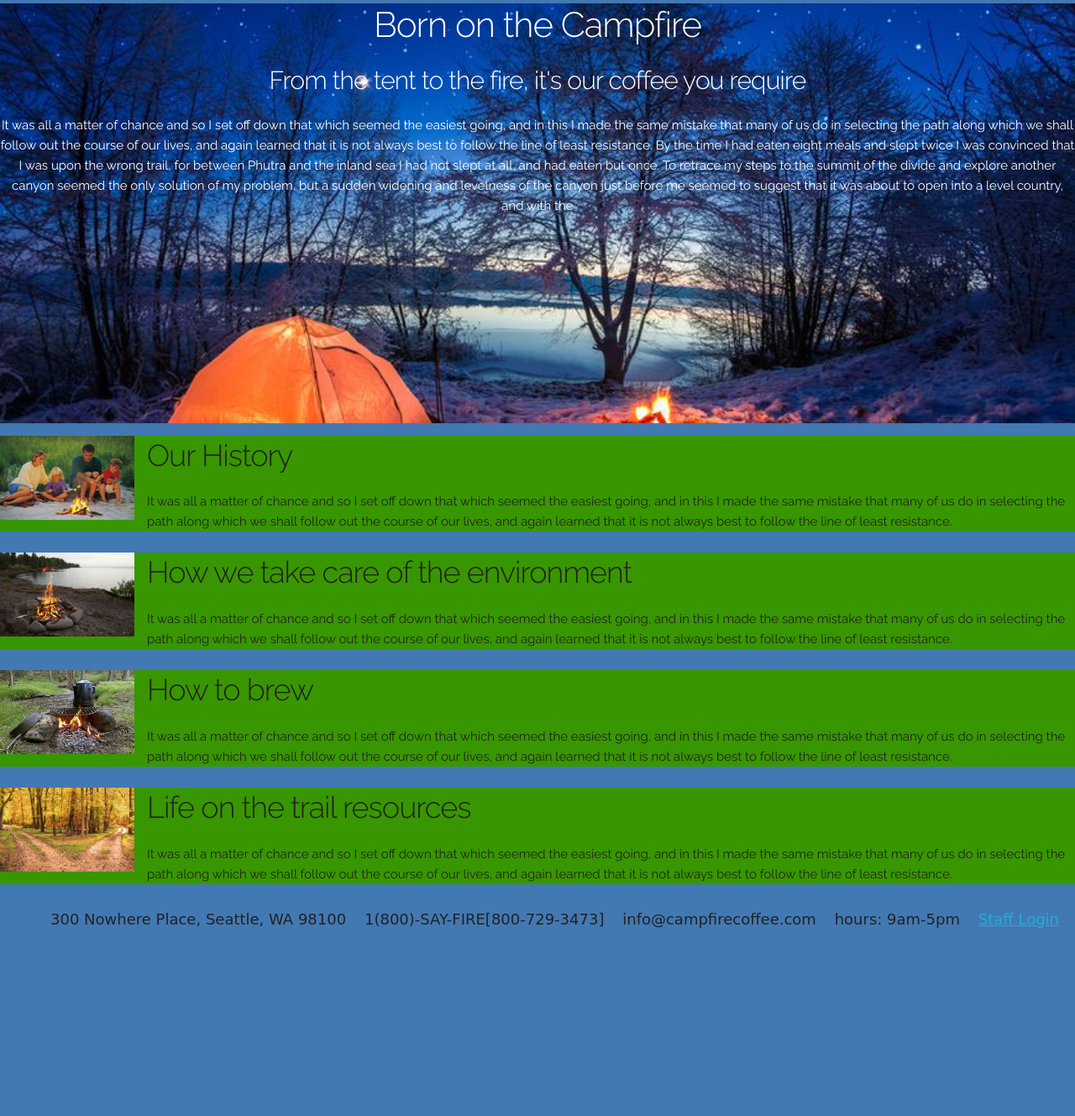
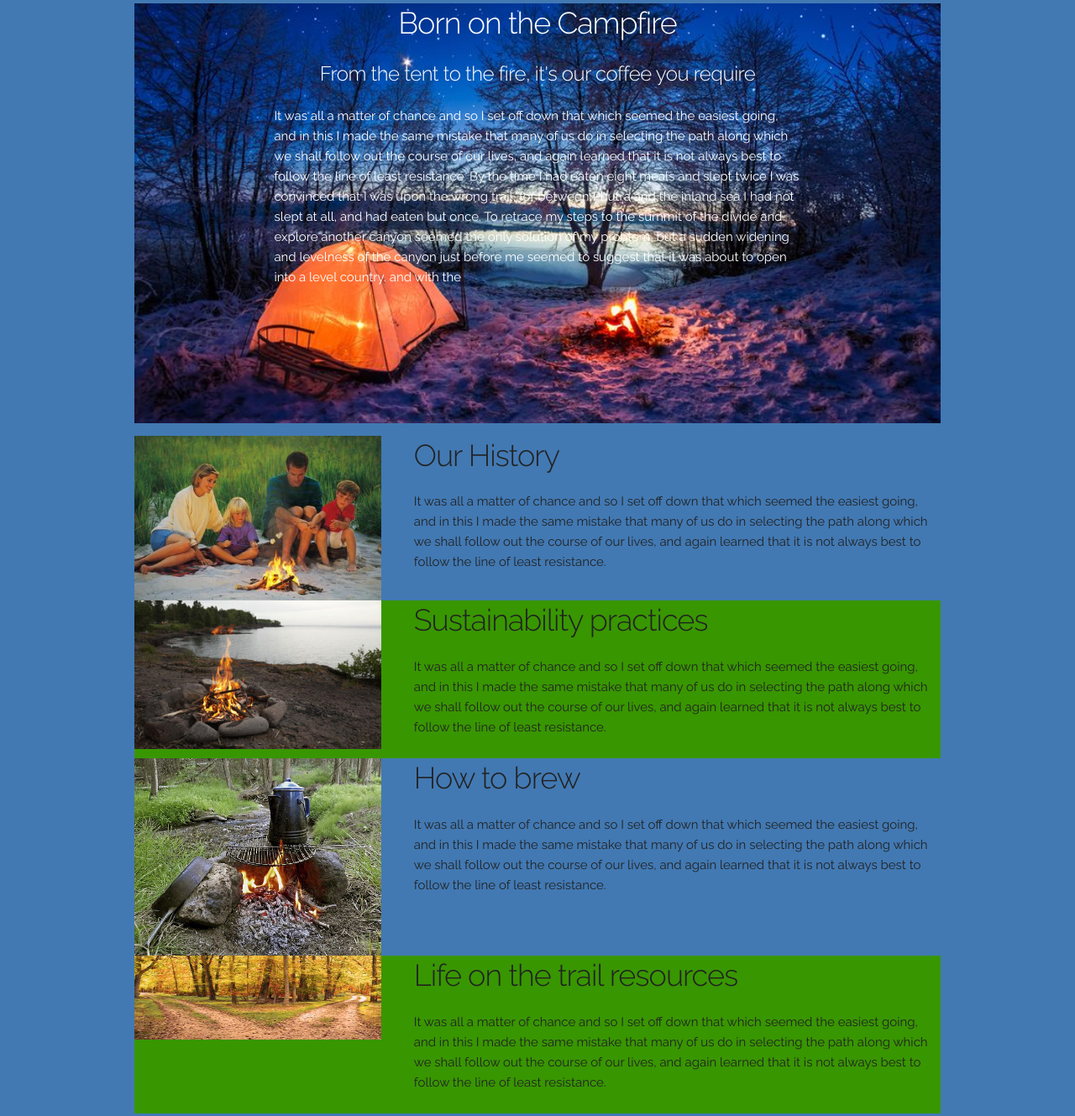
Before and after one commit to gregmagdsick/campfire_coffee_201_week2, a plain HTML site: page index.html in a window 1280 px wide. Shown: the part 116-1445 px from the top of the page at 84% size. Before the commit the page ends 1254 px from the top, so only its background shows below. Drawn offline with Linux system fonts and the light colour scheme.

Commit message:
finished index.html skeleton style

```diff
--- a/css/style.css
+++ b/css/style.css
@@ -5,10 +5,6 @@ body {
   background-color: #4279B3;
 
 }
-
-/** {
-  border: 1px solid black;
-}*/
 
 h1  {
   display: inline;
@@ -38,36 +34,25 @@ nav li {
 }
 
 .main {
-  text-align: center;
-  align-self: center;
-  margin: 100;
-  position: relative;
-  /*left: 25%;*/
-  /*top: 100px;*/
+  /*margin: 100;
+  position: relative;*/
   height: 500px;
   background-image: url("../img/campsite-tent-night.jpg");
   background-size: cover;
   background-color: #4279B3;
-  width: 100%;
+  /*width: 100%;*/
   color: white;
   margin-bottom: 15px;
 }
 
-/*.narrative  {
-  max-width: 500px;
-  align: center;
-}*/
-
-h3 p {
-  display: inline;
+.two.columns.hide {
+  visibility: hidden;
 }
 
-.test {
+.green {
   background-color: #389600;
 }
 
-.family {
-  float: left;
-  margin-right: 15px;
-  background-color: #389600;
+.center {
+  text-align: center;
 }
--- a/index.html
+++ b/index.html
@@ -36,13 +36,17 @@
       </div>
     </header>
   </div>
-  <section class="main">
-    <article class="">
-      <h2>Born on the Campfire</h2>
-      <h4>
+  <section class="main container">
+    <article>
+      <h3 class="center">Born on the Campfire</h3>
+      <h5 class="center">
         From the tent to the fire, it's our coffee you require
-      </h4>
-      <p class="narrative">
+      </h5>
+      <div class="row">
+        <div class="two columns hide">
+          hideme
+        </div>
+        <p class="eight columns">
           It was all a matter of chance and so I set off down that which seemed
           the easiest going, and in this I made the same mistake that many of us
           do in selecting the path along which we shall follow out the course of
@@ -55,13 +59,18 @@
           widening and levelness of the canyon just before me seemed to suggest
           that it was about to open into a level country, and with the
         </p>
+        <div class="two columns hide">
+          hideme
+        </div>
+      </div>
     </article>
   </section>
 
 
-  <section class="test">
-    <img class="family" src="img/campfire-family.jpg" alt="Family at a campfire" height="100px" width="160px"/>
-    <div>
+  <section class="container">
+    <div class="row">
+        <img class="four columns"src="img/campfire-family.jpg" alt="Family at a campfire"/>
+      <div class="eight columns">
 
         <h3>Our History</h3>
         <p>
@@ -72,12 +81,14 @@
           of least resistance.
         </p>
       </div>
+    </div>
   </section>
-  <section class="test">
-    <img class="family" src="img/campfire.jpg" alt="a campfire" height="100px" width="160px"/>
-    <div>
+  <section class="container green">
+    <div class="row">
+      <img class="four columns" src="img/campfire.jpg" alt="a campfire"/>
+      <div class="eight columns">
 
-      <h3>How we take care of the environment</h3>
+        <h3>Sustainability practices</h3>
         <p>
           It was all a matter of chance and so I set off down that which seemed the
           easiest going, and in this I made the same mistake that many of us do in
@@ -86,10 +97,12 @@
           of least resistance.
         </p>
       </div>
+    </div>
   </section>
-  <section class="test">
-    <img class="family" src="img/campfire-coffee.jpg" alt="a campfire coffeepot" height="100px" width="160px"/>
-      <div>
+  <section class="container">
+    <div class="row">
+      <img class="four columns" src="img/campfire-coffee.jpg" alt="a campfire coffeepot"/>
+      <div class="eight columns">
 
         <h3>How to brew</h3>
         <p>
@@ -100,10 +113,12 @@
           of least resistance.
         </p>
       </div>
+    </div>
   </section>
-  <section class="test">
-    <img class="family" src="img/13_roads_diverged_in_a_yellow_wood1.jpg" alt="two rods diverge picture" height="100px" width="160px"/>
-      <div>
+  <section class="container green">
+    <div class="row">
+      <img class="four columns" src="img/13_roads_diverged_in_a_yellow_wood1.jpg" alt="two rods diverge picture" height="100px" width="160px"/>
+      <div class="eight columns">
 
         <h3>Life on the trail resources</h3>
         <p>
@@ -114,11 +129,11 @@
           of least resistance.
         </p>
       </div>
+    </div>
   </section>
 
   </body>
   <footer>
-    <article>
       <nav>
         <ul>
           <li>300 Nowhere Place, Seattle, WA 98100</li>
@@ -128,6 +143,5 @@
           <li><a href="data.html">Staff Login</a></li>
         </ul>
       </nav>
-    </article>
   </footer>
 </html>
```
Also changed, not shown: 1 other file. Lines whose indentation alone changed are shown as unchanged.
